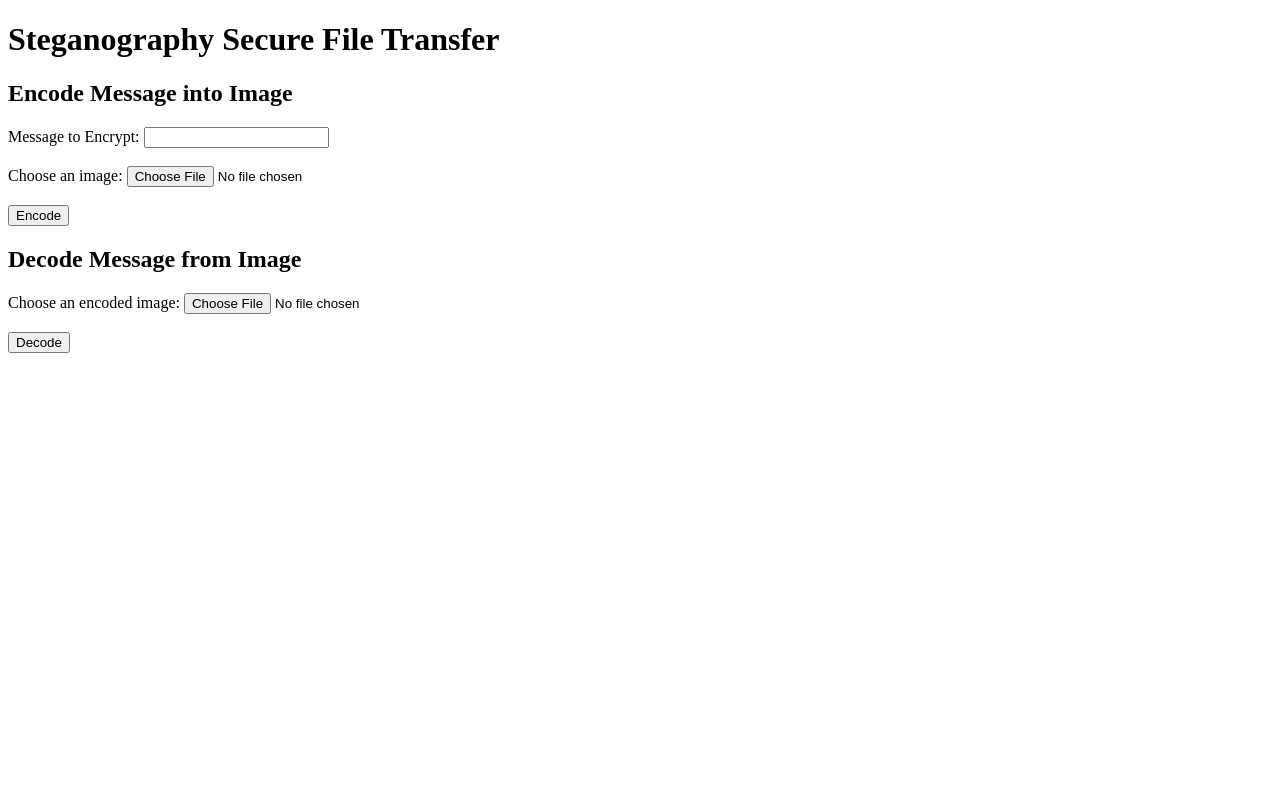
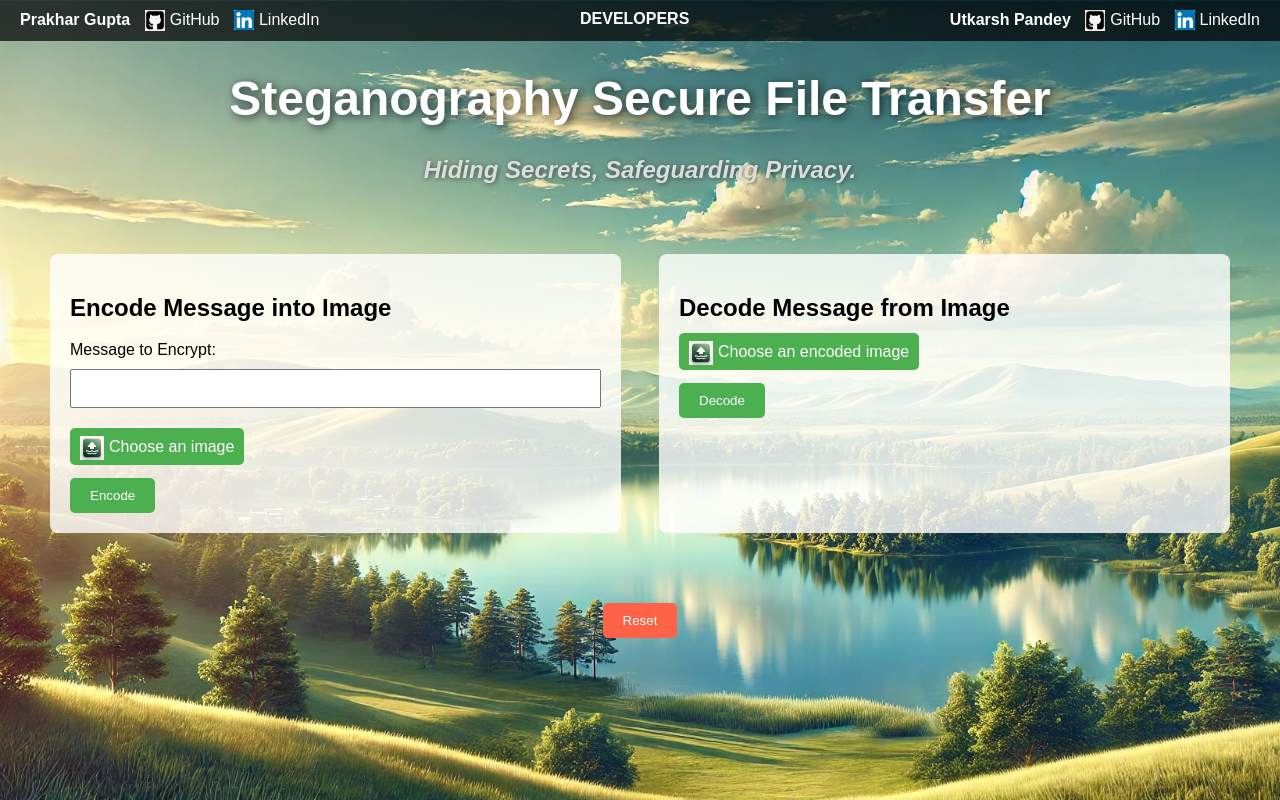
Before and after one commit to UraniumUtkarsh/SteganographySecure-FileTransfer, a Flask app: page / in a window 1280 px wide. Run offline with Flask 3, Linux system fonts and the light colour scheme; parts of the project's set-up code (start-up, migrations or seed data) failed here and were passed over.

Commit message:
Version2.1 - Frontend Updated | Working great with Images < 1 MB

```diff
--- a/app.py
+++ b/app.py
@@ -1,10 +1,13 @@
-from flask import Flask, request, render_template, send_file
+from flask import Flask, request, render_template, send_file, jsonify
 from encryption import encrypt_message, decrypt_message
 from steganography import encode_image, decode_image
 import os
 from werkzeug.utils import secure_filename
 
 app = Flask(__name__)
+
+# Ensure the 'uploads' folder exists
+os.makedirs('uploads', exist_ok=True)
 
 # Home route
 @app.route('/')
@@ -15,10 +18,10 @@ def index():
 @app.route('/encode', methods=['POST'])
 def encode():
     if 'file' not in request.files:
-        return 'No file part', 400
+        return jsonify({"error": "No file part"}), 400
     file = request.files['file']
     if file.filename == '':
-        return 'No selected file', 400
+        return jsonify({"error": "No selected file"}), 400
     if file:
         filename = secure_filename(file.filename)
         input_image_path = os.path.join('uploads', filename)
@@ -35,7 +38,7 @@ def encode():
         try:
             encode_image(input_image_path, encrypted_message, output_image_path)
         except Exception as e:
-            return f"Error encoding image: {str(e)}", 500
+            return jsonify({"error": f"Error encoding image: {str(e)}"}), 500
 
         return send_file(output_image_path, as_attachment=True)
 
@@ -44,20 +47,30 @@ def encode():
 @app.route('/decode', methods=['POST'])
 def decode():
     if 'file' not in request.files:
-        return "No file part", 400
+        return jsonify({"success": False, "message": "No file part"}), 400
     file = request.files['file']
 
-    # Save the uploaded file to a temporary location
-    input_image_path = os.path.join('uploads', file.filename)
-    file.save(input_image_path)
+    if file.filename == '':
+        return jsonify({"success": False, "message": "No selected file"}), 400
 
-    # Decode the message from the image
-    encoded_message = decode_image(input_image_path)
+    try:
+        # Save the uploaded file to a temporary location
+        filename = secure_filename(file.filename)
+        input_image_path = os.path.join('uploads', filename)
+        file.save(input_image_path)
 
-    # Decrypt the message
-    decrypted_message = decrypt_message(encoded_message)
+        # Decode the message from the image
+        encoded_message = decode_image(input_image_path)
 
-    return f"Decrypted message: {decrypted_message}"
+        # Decrypt the message
+        decrypted_message = decrypt_message(encoded_message)
+
+        # Return the decrypted message as a JSON response
+        return jsonify({"success": True, "message": decrypted_message})
+
+    except Exception as e:
+        return jsonify({"success": False, "message": f"Error decoding image: {str(e)}"}), 500
+
 
 if __name__ == '__main__':
     app.run(debug=True)
--- /dev/null
+++ b/static/css/styles.css
@@ -0,0 +1,140 @@
+body {
+    font-family: 'Arial', sans-serif;
+    background-image: url('../images/aibg.webp'); /* Adjust path based on your folder structure */
+    background-size: cover;
+    background-attachment: fixed;
+    margin: 0;
+    padding: 0;
+}
+
+h1 {
+    text-align: center;
+    font-family: 'Poppins', sans-serif;
+    font-size: 48px;
+    color: white;
+    margin: 0;
+    padding: 30px;
+    text-shadow: 2px 2px 10px rgba(0, 0, 0, 0.7);
+}
+
+.tagline {
+    text-align: center;
+    font-family: 'Arial', sans-serif;
+    font-size: 24px;
+    color: #ddd;
+    margin-top: 0;
+    margin-bottom: 20px;
+    text-shadow: 1px 1px 5px rgba(0, 0, 0, 0.5);
+}
+
+.taskbar {
+    display: flex;
+    justify-content: space-between;
+    background-color: rgba(0, 0, 0, 0.7);
+    padding: 10px 20px;
+    color: white;
+    font-size: 16px;
+}
+
+.taskbar a {
+    color: white;
+    text-decoration: none;
+    margin-left: 10px;
+}
+
+.taskbar img {
+    width: 20px;
+    vertical-align: middle;
+    margin-right: 5px;
+}
+
+.container {
+    display: flex;
+    justify-content: space-between;
+    padding: 50px;
+}
+
+.form-container {
+    background-color: rgba(255, 255, 255, 0.8);
+    padding: 20px;
+    border-radius: 8px;
+    width: 45%;
+}
+
+form label {
+    font-size: 16px;
+    color: black;
+}
+
+form input[type="text"] {
+    width: 100%;
+    padding: 10px;
+    margin: 10px 0;
+    box-sizing: border-box;
+}
+
+form input[type="file"] {
+    display: none;
+}
+
+.file-label {
+    background-color: #4CAF50;
+    color: white;
+    padding: 10px;
+    border-radius: 5px;
+    cursor: pointer;
+}
+
+.file-label img {
+    width: 24px;
+    vertical-align: middle;
+    margin-right: 5px;
+}
+
+.file-label:hover {
+    background-color: #45a049;
+}
+
+.filename {
+    font-size: 14px;
+    margin-top: 10px;
+    color: #333;
+}
+
+button {
+    background-color: #4CAF50;
+    color: white;
+    padding: 10px 20px;
+    border: none;
+    border-radius: 5px;
+    cursor: pointer;
+}
+
+button:hover {
+    background-color: #45a049;
+}
+
+#decodedMessage {
+    font-size: 16px;
+    color: green;
+    margin-top: 20px;
+    display: none;
+}
+
+.reset-container {
+    text-align: center;
+    margin-top: 20px;
+}
+
+.reset-container button {
+    background-color: #FF6347;
+    color: white;
+    padding: 10px 20px;
+    border: none;
+    border-radius: 5px;
+    cursor: pointer;
+}
+
+.reset-container button:hover {
+    background-color: #FF4500;
+}
--- a/templates/index.html
+++ b/templates/index.html
@@ -4,27 +4,85 @@
     <meta charset="UTF-8">
     <meta name="viewport" content="width=device-width, initial-scale=1.0">
     <title>Steganography Secure File Transfer</title>
+    <link rel="stylesheet" href="{{ url_for('static', filename='css/styles.css') }}">
 </head>
 <body>
+    <!-- Taskbar Section -->
+    <div class="taskbar">
+        <div>
+            <strong>Prakhar Gupta</strong>
+            <a href="https://github.com/prakhar8888">
+                <img src="{{ url_for('static', filename='images/github-icon.jpeg') }}" alt="GitHub">GitHub
+            </a>
+            <a href="https://www.linkedin.com/in/prakhar-gupta-63191524a">
+                <img src="{{ url_for('static', filename='images/linkedin-icon.png') }}" alt="LinkedIn">LinkedIn
+            </a>
+        </div>
+        <div>
+            <strong> DEVELOPERS </strong>
+        </div>
+        <div>
+            <strong>Utkarsh Pandey</strong>
+            <a href="https://github.com/UraniumUtkarsh">
+                <img src="{{ url_for('static', filename='images/github-icon.jpeg') }}" alt="GitHub">GitHub
+            </a>
+            <a href="https://linkedin.com/in/uranium-utkarsh-pandey">
+                <img src="{{ url_for('static', filename='images/linkedin-icon.png') }}" alt="LinkedIn">LinkedIn
+            </a>
+        </div>
+    </div>
+
+    <!-- Main Header -->
     <h1>Steganography Secure File Transfer</h1>
+    <h3 class="tagline"><i>Hiding Secrets, Safeguarding Privacy.</i></h3>
 
+    <!-- Main Content -->
+    <div class="container">
+        <!-- Encode Section -->
+        <div class="form-container">
             <h2>Encode Message into Image</h2>
             <form action="/encode" method="POST" enctype="multipart/form-data">
                 <label for="message">Message to Encrypt:</label>
                 <input type="text" id="message" name="message" required>
                 <br><br>
-        <label for="file">Choose an image:</label>
-        <input type="file" id="file" name="file" accept="image/*" required>
+                <label for="file-encode" class="file-label">
+                    <img src="{{ url_for('static', filename='images/upload-icon.png') }}" alt="Choose Image">Choose an image
+                </label>
+                <input type="file" id="file-encode" name="file" accept="image/*" required onchange="displayFilename('file-encode', 'filename-encode')">
+                <span class="filename" id="filename-encode"></span>
                 <br><br>
                 <button type="submit">Encode</button>
             </form>
+        </div>
 
+        <!-- Decode Section -->
+        <div class="form-container">
             <h2>Decode Message from Image</h2>
-    <form action="/decode" method="POST" enctype="multipart/form-data">
-        <label for="file">Choose an encoded image:</label>
-        <input type="file" id="file" name="file" accept="image/*" required>
+            <form id="decodeForm" method="POST" enctype="multipart/form-data">
+                <label for="file-decode" class="file-label">
+                    <img src="{{ url_for('static', filename='images/upload-icon.png') }}" alt="Choose Encoded Image">Choose an encoded image
+                </label>
+                <input type="file" id="file-decode" name="file" accept="image/*" required onchange="displayFilename('file-decode', 'filename-decode')">
+                <span class="filename" id="filename-decode"></span>
                 <br><br>
-        <button type="submit">Decode</button>
+                <button type="button" onclick="submitDecodeForm()">Decode</button>
             </form>
+
+            <!-- Section to display decoded message -->
+            <div id="decodedMessage">Decoded Message: <span id="decodedText"></span></div>
+        </div>
+    </div>
+
+    <!-- Reset Button Section -->
+    <form action="" method="GET">
+        <div class="reset-container" style="text-align:center; margin-top:20px;">
+            <button type="submit">Reset</button>
+        </div>
+    </form>
+
+
+
+    <!-- Link to external JavaScript file -->
+    <script src="{{ url_for('static', filename='scripts.js') }}"></script>
 </body>
 </html>
```
Also changed, not shown: static/scripts.js (added, +32 -0 lines), static/images/aibg.webp (added), static/images/github-icon.jpeg (added), static/images/linkedin-icon.png (added), static/images/upload-icon.png (added), 1 other file. Lines whose indentation alone changed are shown as unchanged.
